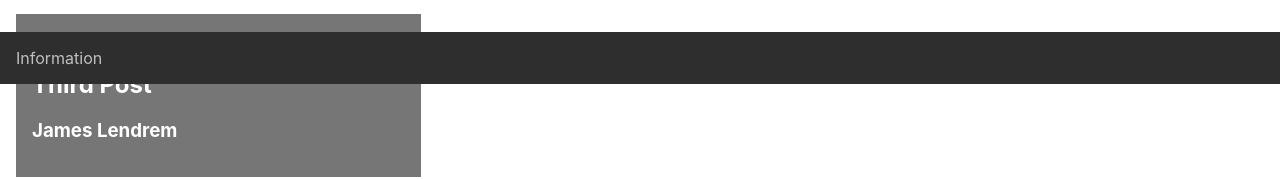
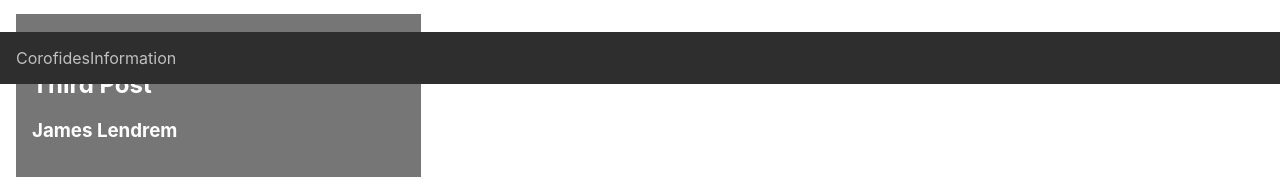
Before and after one commit to Corofides/Shimmer, a React (Create React App) app: page / in a window 1280 px wide. Shown: the part 716-895 px from the top of the page. Built offline with nearby package versions, Linux system fonts and the light colour scheme; no server answers.

Commit message:
Add name to footer.

```diff
--- a/src/SiteFooter/SiteFooter.js
+++ b/src/SiteFooter/SiteFooter.js
@@ -6,6 +6,7 @@ export default () => {
   return (
     <footer className={"Footer"}>
       <div className={"Content"}>
+        <a href={"#"}>Corofides</a>
         <a href={"#"}>Information</a>
       </div>
     </footer>
```
